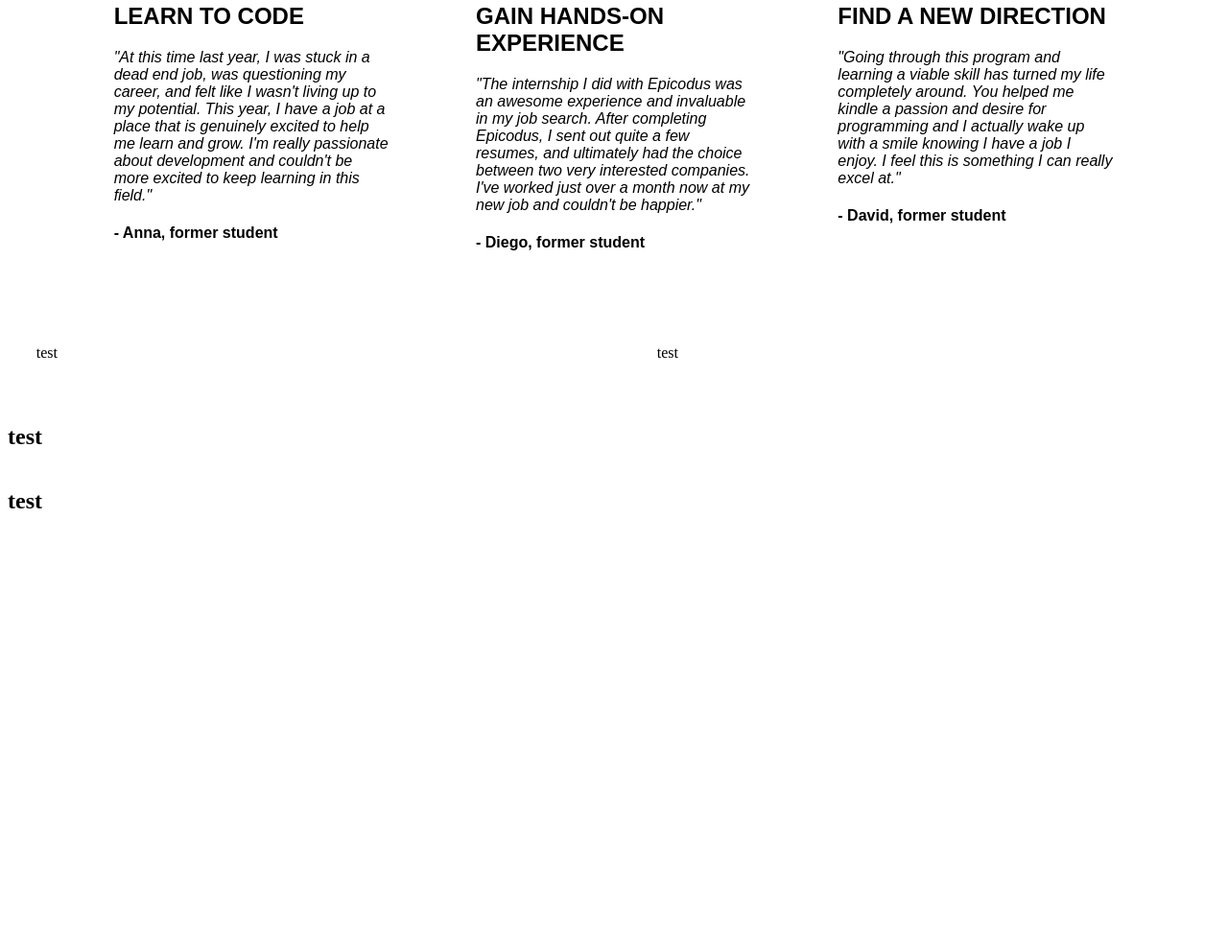
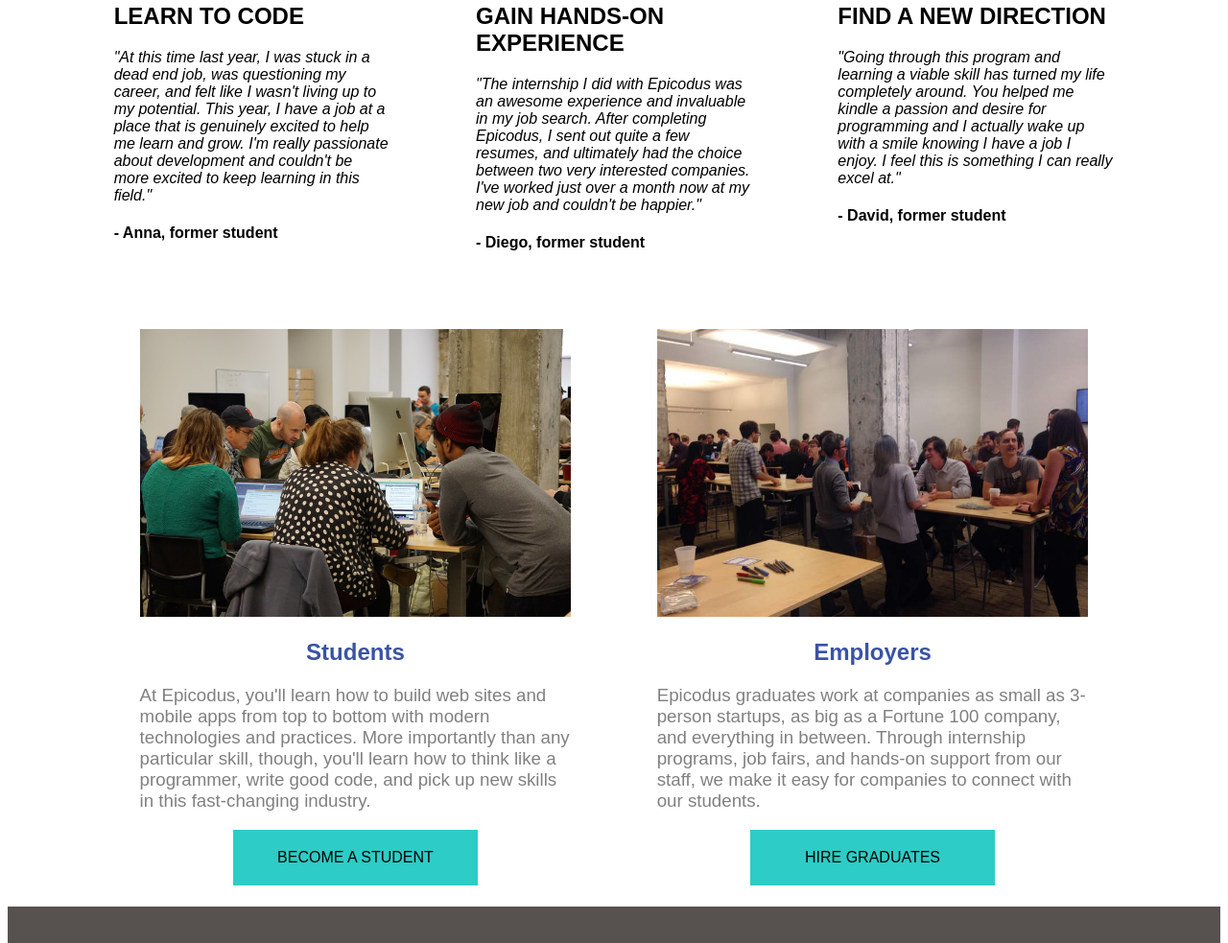
Before and after one commit to ahorrocks2/code-review-sass, a plain HTML site: page index.html in a window 1280 px wide. Shown: the part 757-1740 px from the top of the page at 96% size. Before the commit the page ends 1321 px from the top, so only its background shows below. Drawn offline with Linux system fonts and the light colour scheme.

Commit message:
Structure bottom rows.

```diff
--- a/css/styles.scss
+++ b/css/styles.scss
@@ -17,6 +17,17 @@
     .rows {
       @include span-columns(12);
       @include omega();
+
+      &:nth-child(5) {
+        background-color: #575250;
+        height: 300px;
+      }
+
+      &:last-child {
+        background-color: #000;
+        height: 300px;
+        border-color: 1px solid #575250;
+      }
     }
 
     .col3 {
@@ -30,9 +41,33 @@
     }
 
     .col2 {
-      @include span-columns(6);
+      @include span-columns(5);
       @include reset-display;
       @include pad();
+      position: relative;
+
+      &:first-child {
+        @include shift(1);
+      }
+
+      text-align: center;
+      img {
+        width: 100%;
+      }
+
+      h1 {
+        color: #3a53a4;
+      }
+
+      .join {
+        position: absolute;
+        left: 25%;
+        right: 25%;
+        width: 50%;
+        padding: 10px;
+        background-color: #2eccc6;
+        border: 10px solid #2eccc6;
+      }
     }
   }
 
@@ -102,4 +137,14 @@
       font-style: italic;
     }
   }
+
+  #info {
+    font-family: $primary-font;
+    margin-bottom: 50px;
+    h3 {
+      color: grey;
+      text-align: left;
+      font-weight: 200;
+    }
+  }
 }
--- a/index.html
+++ b/index.html
@@ -53,26 +53,30 @@
       </div>
 
 
-      <div class="rows">
+      <div class="rows" id="info">
         <div class="col2">
-        <p>
-          test
-        </p>
+          <img src="css/img/students.jpg" alt="students" />
+          <h1>Students</h1>
+          <h3>At Epicodus, you'll learn how to build web sites and mobile apps from top to bottom with modern technologies and practices. More importantly than any particular skill, though, you'll learn how to think like a programmer, write good code, and pick up new skills in this fast-changing industry.</h3>
+
+          <div class="join">BECOME A STUDENT</div>
         </div>
 
         <div class="col2">
-        <p>
-          test
-        </p>
+          <img src="css/img/employers.jpg" alt="employers" />
+          <h1>Employers</h1>
+          <h3>Epicodus graduates work at companies as small as 3-person startups, as big as a Fortune 100 company, and everything in between. Through internship programs, job fairs, and hands-on support from our staff, we make it easy for companies to connect with our students.</h3>
+
+          <div class="join">HIRE GRADUATES</div>
         </div>
       </div>
 
       <div class="rows">
-        <h1>test</h1>
+
       </div>
 
       <div class="rows">
-        <h1>test</h1>
+
       </div>
     </section>
   </body>
```
Also changed, not shown: css/img/employers.jpg (added), css/img/students.jpg (added), css/styles.css, 1 other file.
